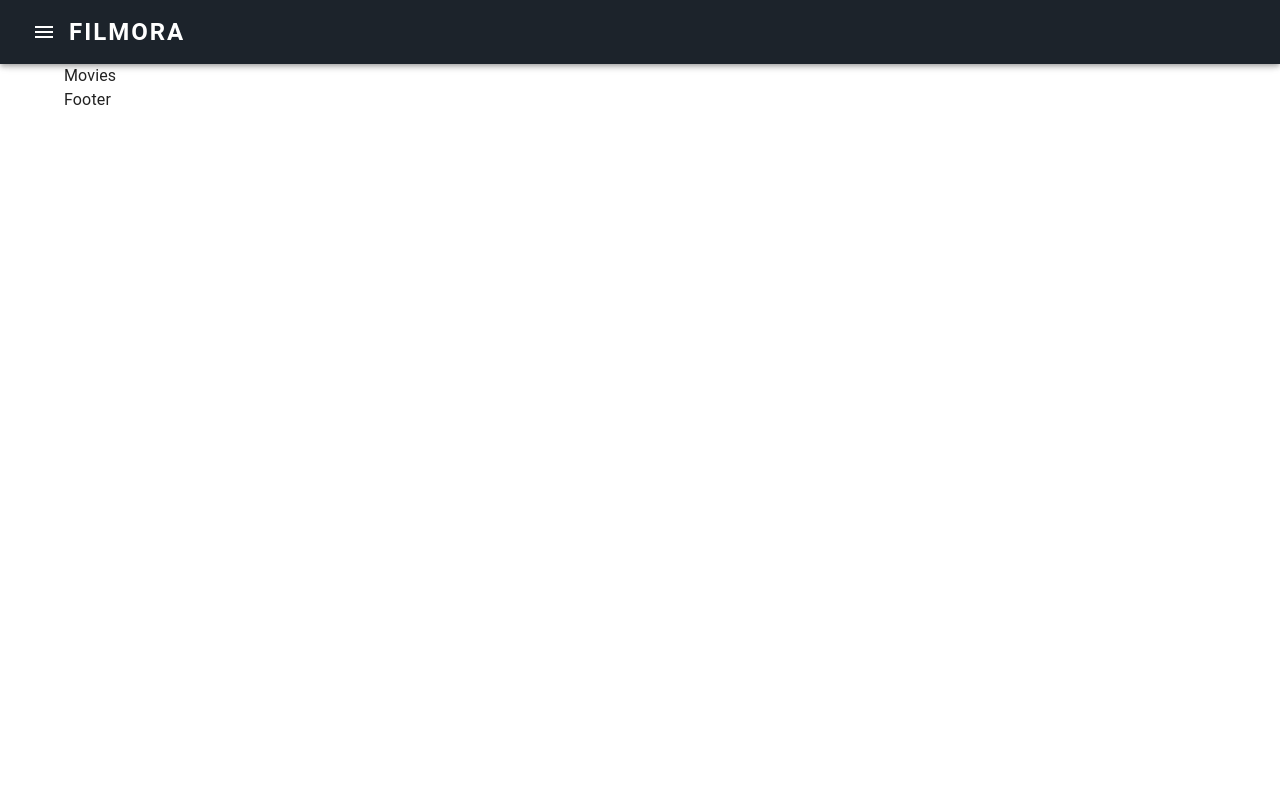
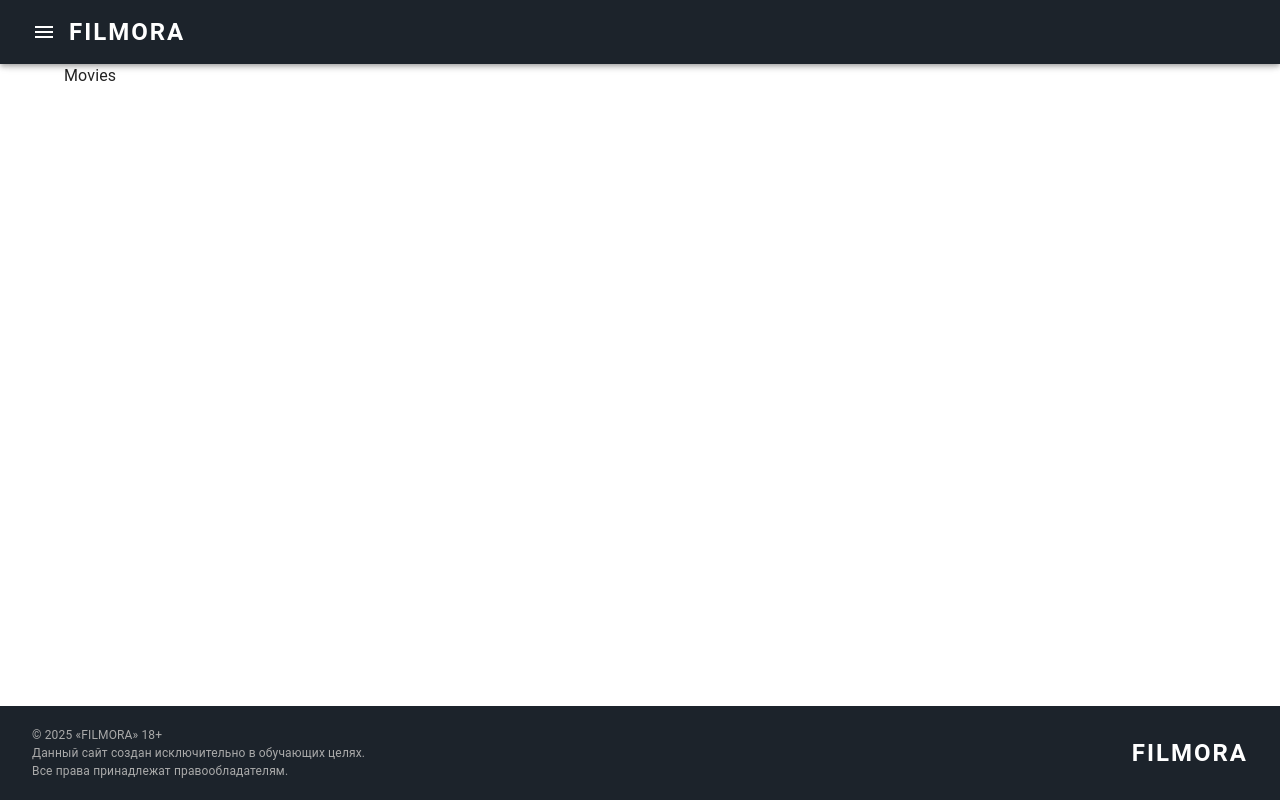
Before and after one commit to NoDreams2/Filmora, a React (Vite) app: page / in a window 1280 px wide. Built offline with nearby package versions, Linux system fonts and the light colour scheme.

Commit message:
The footer is ready

```diff
--- a/src/components/Layout.jsx
+++ b/src/components/Layout.jsx
@@ -7,10 +7,14 @@ import Navbar from './ui/Navbar';
 
 export default function Layout() {
   return (
-    <Container fixed sx={{ py: 8 }}>
+    <div
+      style={{ display: 'flex', flexDirection: 'column', minHeight: '100vh' }}
+    >
       <Navbar />
-      <Outlet />
+      <Container fixed sx={{ py: 8, flexGrow: 1 }}>
+        <Outlet />
+      </Container>
       <Footer />
-    </Container>
+    </div>
   );
 }
--- a/src/components/ui/Footer/Footer.jsx
+++ b/src/components/ui/Footer/Footer.jsx
@@ -1,5 +1,19 @@
+import { Stack } from '@mui/material';
 import React from 'react';
 
+import styles from './Footer.module.scss';
+
 export default function Footer() {
-  return <div>Footer</div>;
+  return (
+    <Stack component="footer" className={styles.footer}>
+      <div className={styles.footer__container}>
+        <div className={styles.footer__copyright}>
+          <p>&copy; {new Date().getFullYear()} &laquo;FILMORA&raquo; 18+</p>
+          <p>Данный сайт создан исключительно в обучающих целях.</p>
+          <p>Все права принадлежат правообладателям.</p>
+        </div>
+        <span className={styles.footer__logo}>Filmora</span>
+      </div>
+    </Stack>
+  );
 }
--- /dev/null
+++ b/src/components/ui/Footer/Footer.module.scss
@@ -0,0 +1,28 @@
+.footer {
+  background-color: #1c232b;
+  margin-block-start: auto;
+}
+
+.footer__container {
+  max-width: 1440px;
+  width: 100%;
+  margin-inline: auto;
+  padding-inline: 32px;
+  padding-block: 20px;
+  display: flex;
+  justify-content: space-between;
+  align-items: center;
+}
+
+.footer__copyright {
+  color: #aaaaaa;
+  font-size: 12px;
+}
+
+.footer__logo {
+  color: #fff;
+  text-transform: uppercase;
+  font-size: 24px;
+  font-weight: 700;
+  letter-spacing: 2px;
+}
--- a/src/main.scss
+++ b/src/main.scss
@@ -15,3 +15,11 @@
 ::-webkit-scrollbar-thumb:hover {
   background: #4a5664;
 }
+
+body {
+  box-sizing: border-box;
+}
+
+p {
+  margin: 0;
+}
```
